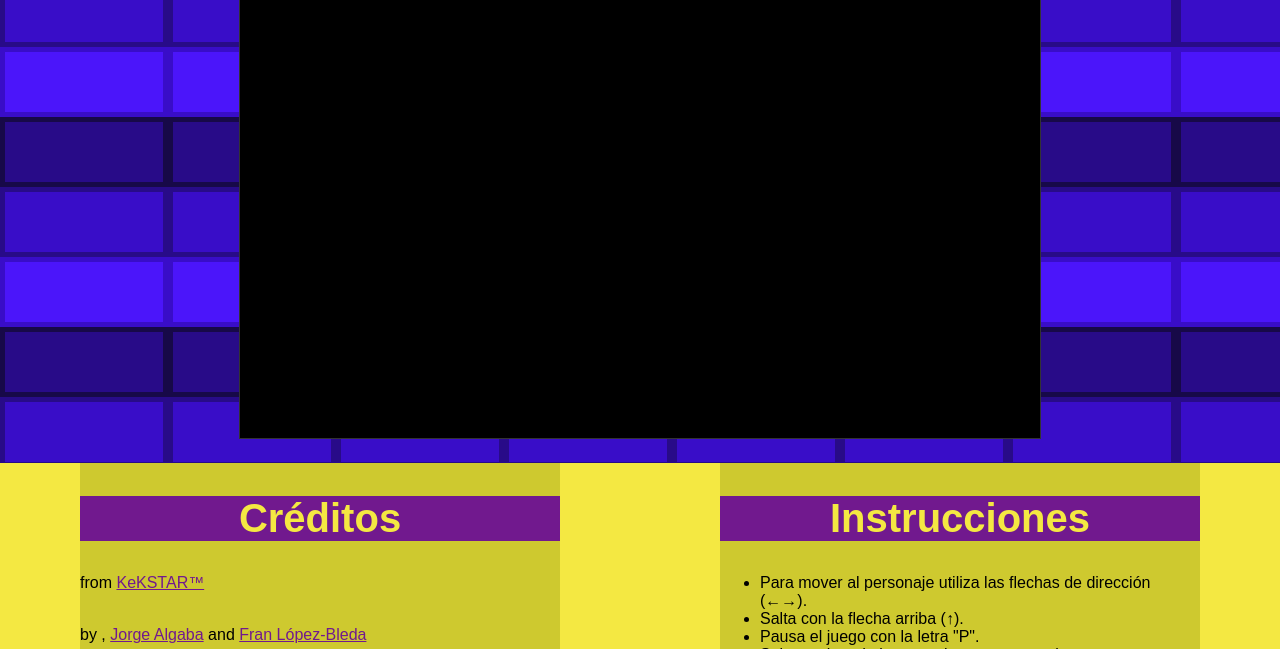
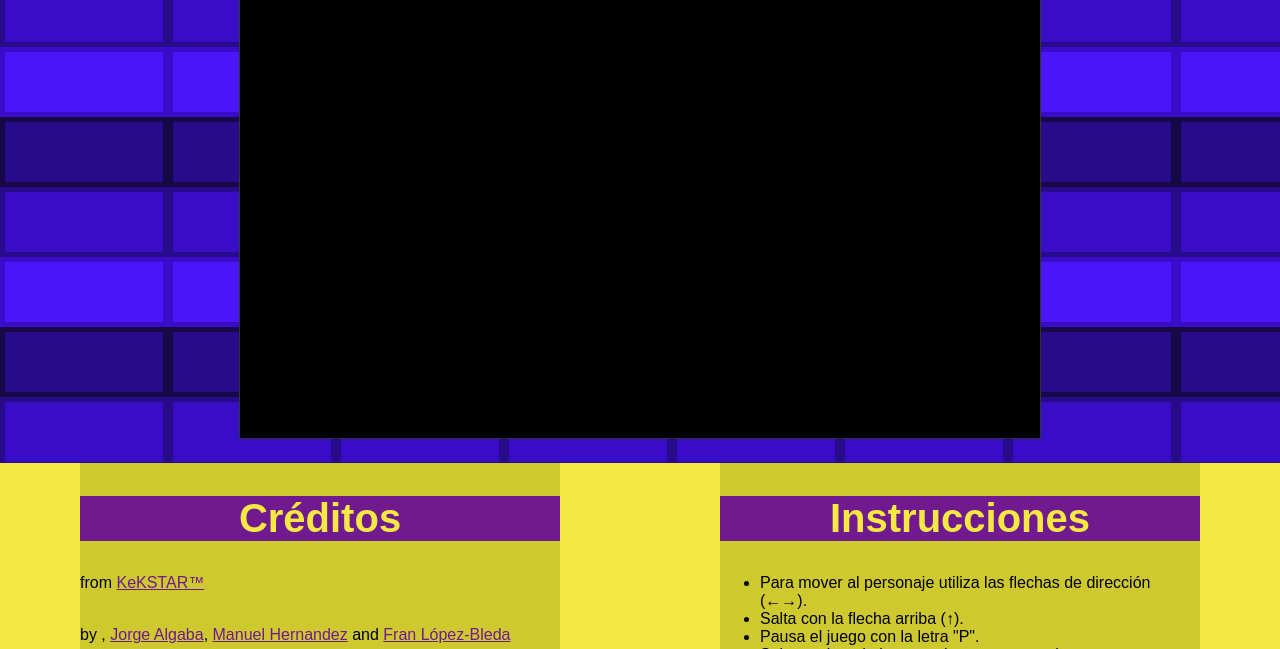
Before and after one commit to usabilidadgang/usabilidadgang.github.io, a plain HTML site: page index.html in a window 1280 px wide. Shown: the part 303-952 px from the top of the page. Drawn offline with Linux system fonts and the light colour scheme; a script that the page names is missing.

Commit message:
Update index.html

```diff
--- a/index.html
+++ b/index.html
@@ -29,7 +29,7 @@
       <section class="s1">
       <h2>Créditos</h2>
       from <a href="http://github.com/kekstar">KeKSTAR&trade;</a></p><br>
-      by , <a href="http://github.com/algaba97">Jorge Algaba</a> and <a href="http://github.com/franlbc97"> Fran López-Bleda</a>
+      by , <a href="http://github.com/algaba97">Jorge Algaba</a>, <a href="https://github.com/manherna7">Manuel Hernandez</a> and <a href="http://github.com/franlbc97"> Fran López-Bleda</a>
     <p class="license">Published under the <a href="http://creativecommons.org/licenses/by-nc-sa/4.0/">Creative Commons Attribution-NonCommercial-ShareAlike</a>
       license.</p>
       <h2>GDD</h2>
```
